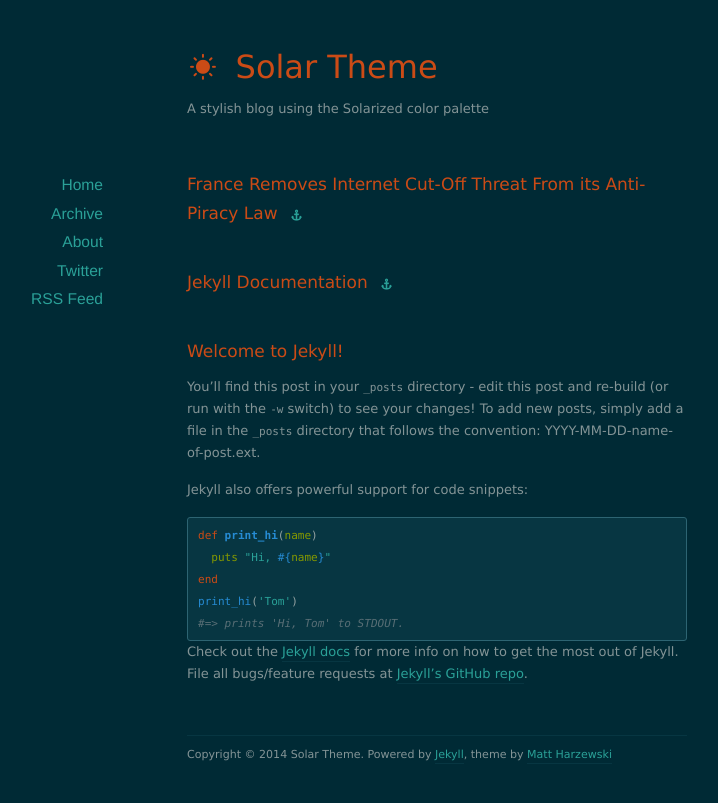
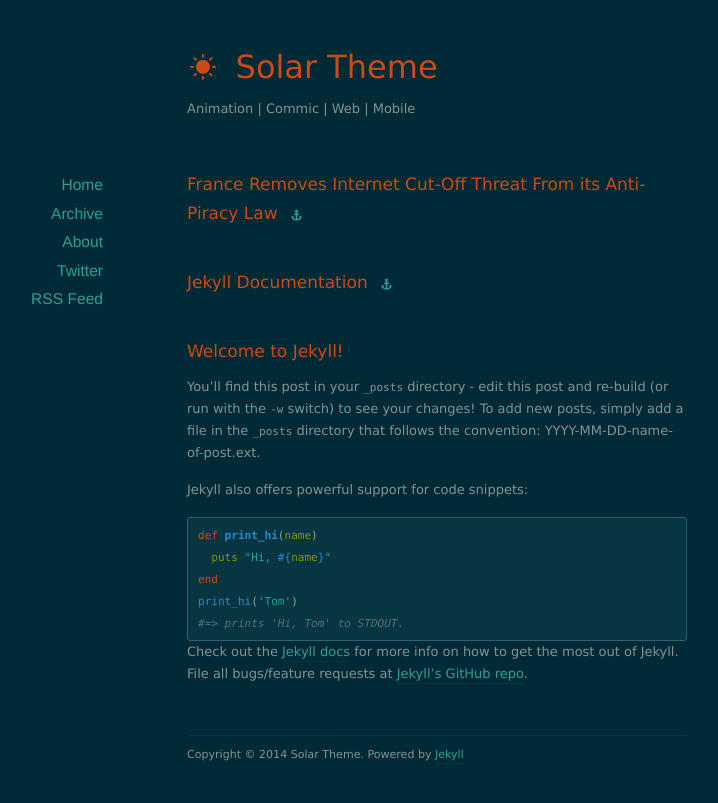
Before and after one commit to konata/konata.github.io, a Jekyll site: the page built from index.html, in a window 1280 px wide. Shown: the top 803 px of the page, without its empty margins (203-921 px from the left). Built offline with Jekyll 4.4.1, drawn with Linux system fonts in a browser that asks for light colours; nearby versions of some CDN libraries; the list of posts is cut into pages by our own code.

Commit message:
modify layouts and config

```diff
--- a/_config.yml
+++ b/_config.yml
@@ -1,6 +1,6 @@
 name: Solar Theme
 url: http://example.org
-description: A stylish blog using the Solarized color palette
+description: Animation | Commic | Web | Mobile
 
 permalink: /:year/:month/:day/:title/
 paginate: 10
--- a/_layouts/default.html
+++ b/_layouts/default.html
@@ -55,7 +55,7 @@
 
 
   <footer id="footer">
-    <p class="copyright">Copyright &copy; {{ site.time | date: '%Y' }} {{ site.name }}. Powered by <a href="http://jekyllrb.com">Jekyll</a>, theme by <a href="http://www.webmaster-source.com">Matt Harzewski</a></p>
+    <p class="copyright">Copyright &copy; {{ site.time | date: '%Y' }} {{ site.name }}. Powered by <a href="http://jekyllrb.com">Jekyll</a>
   </footer>
 
 
```
